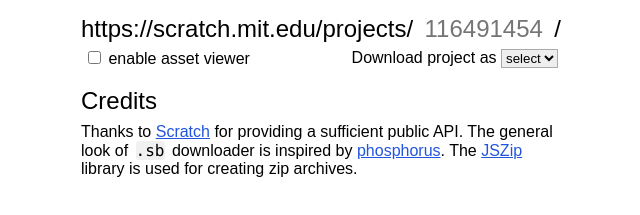
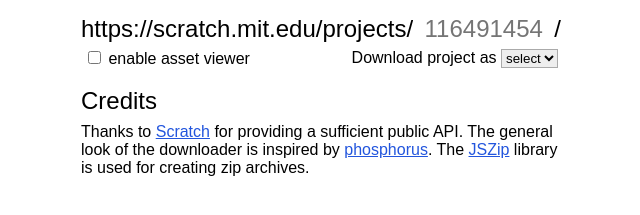
Before and after one commit to forkphorus/sb-downloader, a plain HTML site: page index.html in a window 1280 px wide. Shown: the part 145-360 px from the top of the page, without its empty margins (319-959 px from the left). Drawn offline with Linux system fonts and the light colour scheme.

Commit message:
Update index.html

```diff
--- a/index.html
+++ b/index.html
@@ -209,7 +209,7 @@
   </div>
 
   <h2>Credits</h2>
-  <p>Thanks to <a href="https://scratch.mit.edu/">Scratch</a> for providing a sufficient public API. The general look of <code>.sb</code> downloader is inspired by <a href="https://phosphorus.github.io/">phosphorus</a>. The <a href="https://stuk.github.io/jszip/">JSZip</a> library is used for creating zip archives.</p>
+  <p>Thanks to <a href="https://scratch.mit.edu/">Scratch</a> for providing a sufficient public API. The general look of the downloader is inspired by <a href="https://phosphorus.github.io/">phosphorus</a>. The <a href="https://stuk.github.io/jszip/">JSZip</a> library is used for creating zip archives.</p>
 
   <script src="jszip.min.js"></script>
   <script src="loader.js"></script>
```
